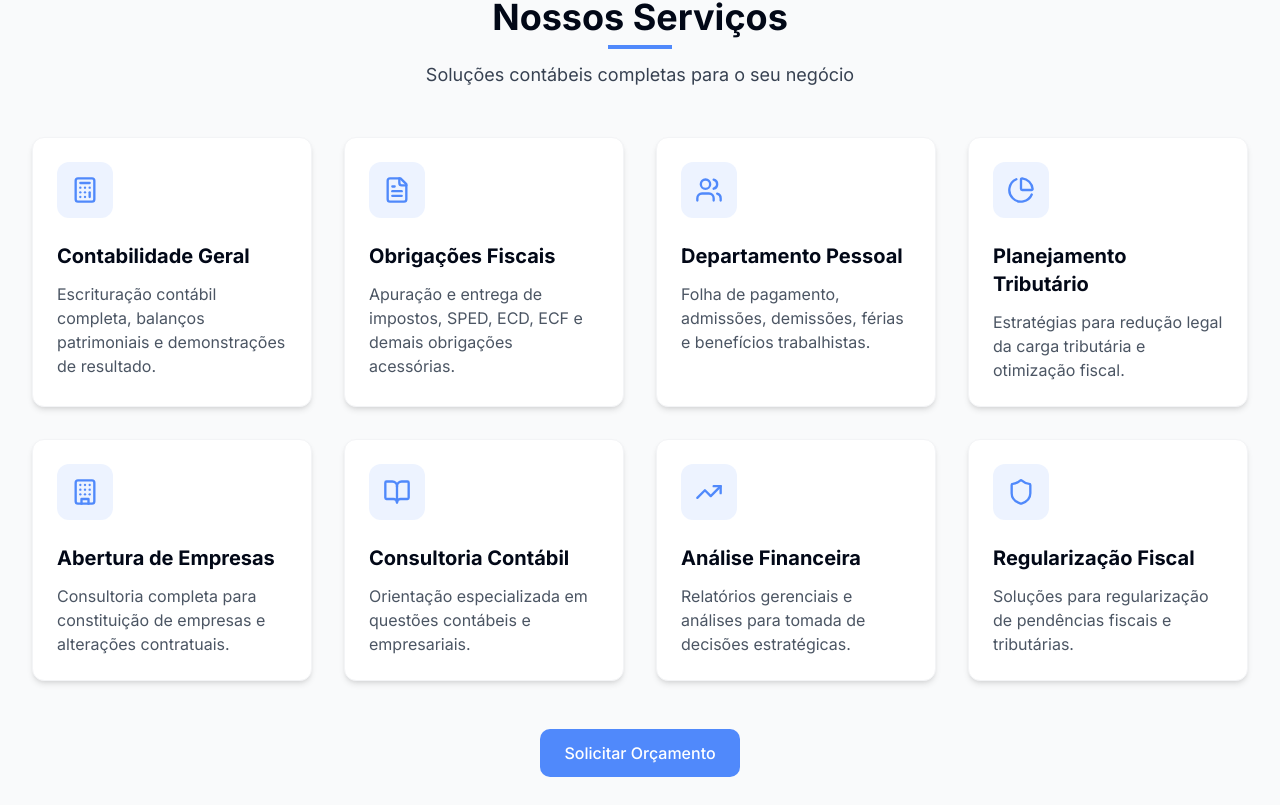
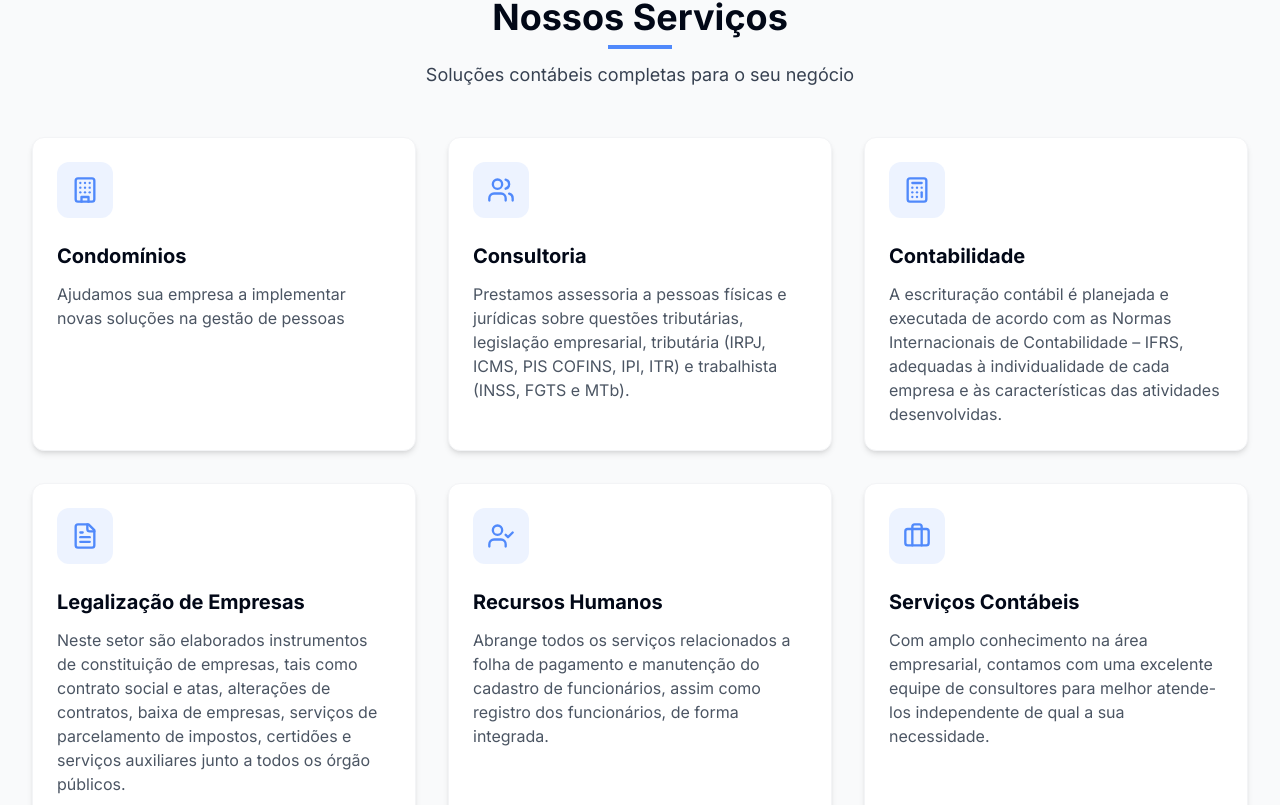
Before and after one commit to DevZipMateus/degrandi, a React (Vite) app: page / in a window 1280 px wide. Shown: the part 2335-3140 px from the top of the page. Built offline with nearby package versions, Linux system fonts and the light colour scheme.

Commit message:
Refactor: Update services section content
Replaced the content of the "Nossos Serviços" section with the new provided content.

```diff
--- a/src/components/ServicesSection.tsx
+++ b/src/components/ServicesSection.tsx
@@ -1,48 +1,38 @@
 
-import { Calculator, FileText, Users, PieChart, Building, BookOpen, TrendingUp, Shield } from 'lucide-react';
+import { Building, Users, Calculator, FileText, UserCheck, Briefcase } from 'lucide-react';
 import AnimatedSection from './AnimatedSection';
 
 const ServicesSection = () => {
   const services = [
     {
+      icon: Building,
+      title: "Condomínios",
+      description: "Ajudamos sua empresa a implementar novas soluções na gestão de pessoas"
+    },
+    {
+      icon: Users,
+      title: "Consultoria",
+      description: "Prestamos assessoria a pessoas físicas e jurídicas sobre questões tributárias, legislação empresarial, tributária (IRPJ, ICMS, PIS COFINS, IPI, ITR) e trabalhista (INSS, FGTS e MTb)."
+    },
+    {
       icon: Calculator,
-      title: "Contabilidade Geral",
-      description: "Escrituração contábil completa, balanços patrimoniais e demonstrações de resultado."
+      title: "Contabilidade",
+      description: "A escrituração contábil é planejada e executada de acordo com as Normas Internacionais de Contabilidade – IFRS, adequadas à individualidade de cada empresa e às características das atividades desenvolvidas."
     },
     {
       icon: FileText,
-      title: "Obrigações Fiscais",
-      description: "Apuração e entrega de impostos, SPED, ECD, ECF e demais obrigações acessórias."
+      title: "Legalização de Empresas",
+      description: "Neste setor são elaborados instrumentos de constituição de empresas, tais como contrato social e atas, alterações de contratos, baixa de empresas, serviços de parcelamento de impostos, certidões e serviços auxiliares junto a todos os órgão públicos."
     },
     {
-      icon: Users,
-      title: "Departamento Pessoal",
-      description: "Folha de pagamento, admissões, demissões, férias e benefícios trabalhistas."
+      icon: UserCheck,
+      title: "Recursos Humanos",
+      description: "Abrange todos os serviços relacionados a folha de pagamento e manutenção do cadastro de funcionários, assim como registro dos funcionários, de forma integrada."
     },
     {
-      icon: PieChart,
-      title: "Planejamento Tributário",
-      description: "Estratégias para redução legal da carga tributária e otimização fiscal."
-    },
-    {
-      icon: Building,
-      title: "Abertura de Empresas",
-      description: "Consultoria completa para constituição de empresas e alterações contratuais."
-    },
-    {
-      icon: BookOpen,
-      title: "Consultoria Contábil",
-      description: "Orientação especializada em questões contábeis e empresariais."
-    },
-    {
-      icon: TrendingUp,
-      title: "Análise Financeira",
-      description: "Relatórios gerenciais e análises para tomada de decisões estratégicas."
-    },
-    {
-      icon: Shield,
-      title: "Regularização Fiscal",
-      description: "Soluções para regularização de pendências fiscais e tributárias."
+      icon: Briefcase,
+      title: "Serviços Contábeis",
+      description: "Com amplo conhecimento na área empresarial, contamos com uma excelente equipe de consultores para melhor atende-los independente de qual a sua necessidade."
     }
   ];
 
@@ -56,7 +46,7 @@ const ServicesSection = () => {
           </p>
         </AnimatedSection>
 
-        <div className="grid grid-cols-1 sm:grid-cols-2 lg:grid-cols-4 gap-5 md:gap-6 lg:gap-8 mt-10 md:mt-12">
+        <div className="grid grid-cols-1 sm:grid-cols-2 lg:grid-cols-3 gap-5 md:gap-6 lg:gap-8 mt-10 md:mt-12">
           {services.map((service, index) => {
             const IconComponent = service.icon;
 
```
